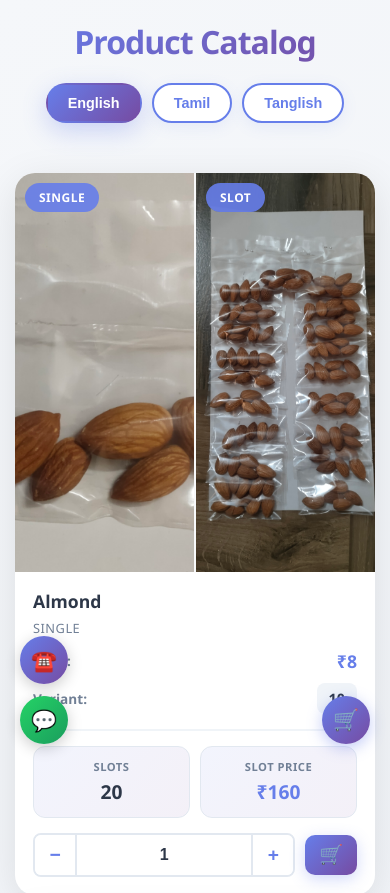
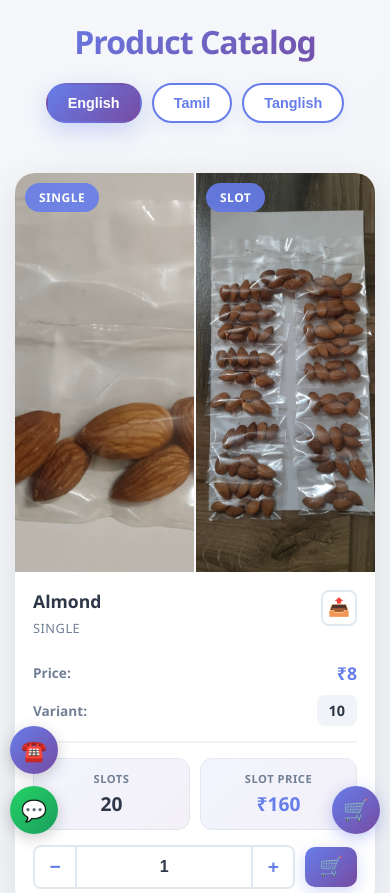
Before and after one commit to GOWTHAM2523/Catalog, a React (Vite) app: page / in a window 390 px wide. Shown: the top 893 px of the page. Built offline with nearby package versions, Linux system fonts and the light colour scheme.

Commit message:
seo and share updated

```diff
--- a/index.html
+++ b/index.html
@@ -3,7 +3,22 @@
   <head>
     <meta charset="UTF-8" />
     <meta name="viewport" content="width=device-width, initial-scale=1.0" />
-    <title>React + Vite</title>
+    <meta name="description" content="R.G THATHA - Premium spices and dry goods catalog with 40+ years of trusted service in Coimbatore. Browse authentic spices, fryums, and more with online ordering." />
+    <meta name="keywords" content="spices, dry goods, authentic spices, Coimbatore, R.G THATHA, online shopping, premium spices, Indian spices, fryums" />
+    <meta name="author" content="R.G THATHA" />
+    <meta name="robots" content="index, follow" />
+    <meta property="og:type" content="website" />
+    <meta property="og:title" content="R.G THATHA - Premium Spices & Dry Goods" />
+    <meta property="og:description" content="Discover premium quality spices and dry goods with over 40 years of trusted service. R.G THATHA - Your trusted partner for authentic spices since 1984." />
+    <meta property="og:url" content="https://rgthatha.com" />
+    <meta property="og:image" content="/assets/logo.jpg" />
+    <meta name="twitter:card" content="summary_large_image" />
+    <meta name="twitter:title" content="R.G THATHA - Premium Spices & Dry Goods" />
+    <meta name="twitter:description" content="Discover premium quality spices and dry goods with over 40 years of trusted service." />
+    <meta name="twitter:image" content="/assets/logo.jpg" />
+    <meta name="theme-color" content="#667eea" />
+    <link rel="canonical" href="https://rgthatha.com" />
+    <title>R.G THATHA - Premium Spices & Dry Goods | Online Catalog</title>
   </head>
   <body>
     <div id="root"></div>
--- a/src/components/Catalog.jsx
+++ b/src/components/Catalog.jsx
@@ -239,6 +239,23 @@ export default function Catalog() {
     window.open(whatsappLink, '_blank')
   }
 
+  const handleShareProduct = (product) => {
+    // Create a shareable product URL with details
+    const productDetails = encodeURIComponent(
+      `🎁 *${product.product_name}*\n\n` +
+      `📦 Type: ${product.product_type}\n` +
+      `💰 Price: ₹${product.price_per_product}\n` +
+      `📊 Variant: ${product.variant}\n` +
+      `🎯 Slots: ${product.slot_count}\n` +
+      `💵 Slot Price: ₹${product.slot_total_price}\n\n` +
+      `✨ Check out this amazing product from *R.G THATHA*!\n\n` +
+      `🛍️ Visit our catalog to order: https://rg-thatha.netlify.app/`
+    )
+
+    const whatsappLink = `https://wa.me/?text=${productDetails}`
+    window.open(whatsappLink, '_blank')
+  }
+
   return (
     <div className="catalog-container">
       <div className="header">
@@ -311,26 +328,6 @@ export default function Catalog() {
             >
               ✕
             </button>
-          </div>
-
-          {/* Quick Action Icons */}
-          <div className="cart-quick-actions">
-            <a
-              href="tel:+919514083145"
-              className="quick-action-btn call-quick"
-              title="Call us"
-            >
-              ☎️
-            </a>
-            <a
-              href="https://wa.me/919514083145"
-              target="_blank"
-              rel="noopener noreferrer"
-              className="quick-action-btn whatsapp-quick"
-              title="Chat on WhatsApp"
-            >
-              💬
-            </a>
           </div>
 
           {cart.length === 0 ? (
@@ -450,8 +447,19 @@ export default function Catalog() {
                 )}
               </div>
               <div className="product-info">
-                <h3>{getProductName(product)}</h3>
-                <p className="product-type">{getProductType(product)}</p>
+                <div className="product-info-header">
+                  <div>
+                    <h3>{getProductName(product)}</h3>
+                    <p className="product-type">{getProductType(product)}</p>
+                  </div>
+                  <button
+                    className="share-btn"
+                    onClick={() => handleShareProduct(product)}
+                    title="Share product"
+                  >
+                    📤
+                  </button>
+                </div>
 
                 <div className="product-details">
                   <div className="detail-item">
@@ -518,8 +526,6 @@ export default function Catalog() {
           onClose={closeImageModal}
         />
       )}
-
-
     </div>
   )
 }
--- a/src/styles/Catalog.css
+++ b/src/styles/Catalog.css
@@ -170,6 +170,14 @@
   display: flex;
   flex-direction: column;
   flex-grow: 1;
+}
+
+.product-info-header {
+  display: flex;
+  justify-content: space-between;
+  align-items: flex-start;
+  margin-bottom: 12px;
+  gap: 12px;
 }
 
 .product-info h3 {
@@ -907,6 +915,33 @@
   transform: translateY(0);
 }
 
+.share-btn {
+  width: 40px;
+  height: 40px;
+  padding: 0;
+  border: 2px solid #e2e8f0;
+  border-radius: 8px;
+  background: white;
+  color: #667eea;
+  font-size: 1.3rem;
+  cursor: pointer;
+  transition: all 0.3s ease;
+  display: flex;
+  align-items: center;
+  justify-content: center;
+  flex-shrink: 0;
+}
+
+.share-btn:hover {
+  background: linear-gradient(135deg, #667eea15 0%, #764ba215 100%);
+  border-color: #667eea;
+  transform: scale(1.05);
+}
+
+.share-btn:active {
+  transform: scale(0.95);
+}
+
 @media (max-width: 768px) {
   .header h1 {
     font-size: 2.5rem;
@@ -1025,6 +1060,10 @@
     padding: 18px;
   }
 
+  .product-info-header {
+    gap: 8px;
+  }
+
   .product-info h3 {
     font-size: 1.1rem;
     max-height: 3.3rem;
@@ -1129,13 +1168,13 @@
   }
 
   .cart-icon-container {
-    bottom: 100px;
-    right: 20px;
+    bottom: 10px;
+    right: 10px;
   }
 
   .contact-icons-container {
-    bottom: 100px;
-    left: 20px;
+    bottom: 10px;
+    left: 10px;
   }
 
   .cart-icon-btn,
@@ -1144,4 +1183,10 @@
     height: 48px;
     font-size: 1.3rem;
   }
+
+  .share-btn {
+    width: 36px;
+    height: 36px;
+    font-size: 1.1rem;
+  }
 }
```
